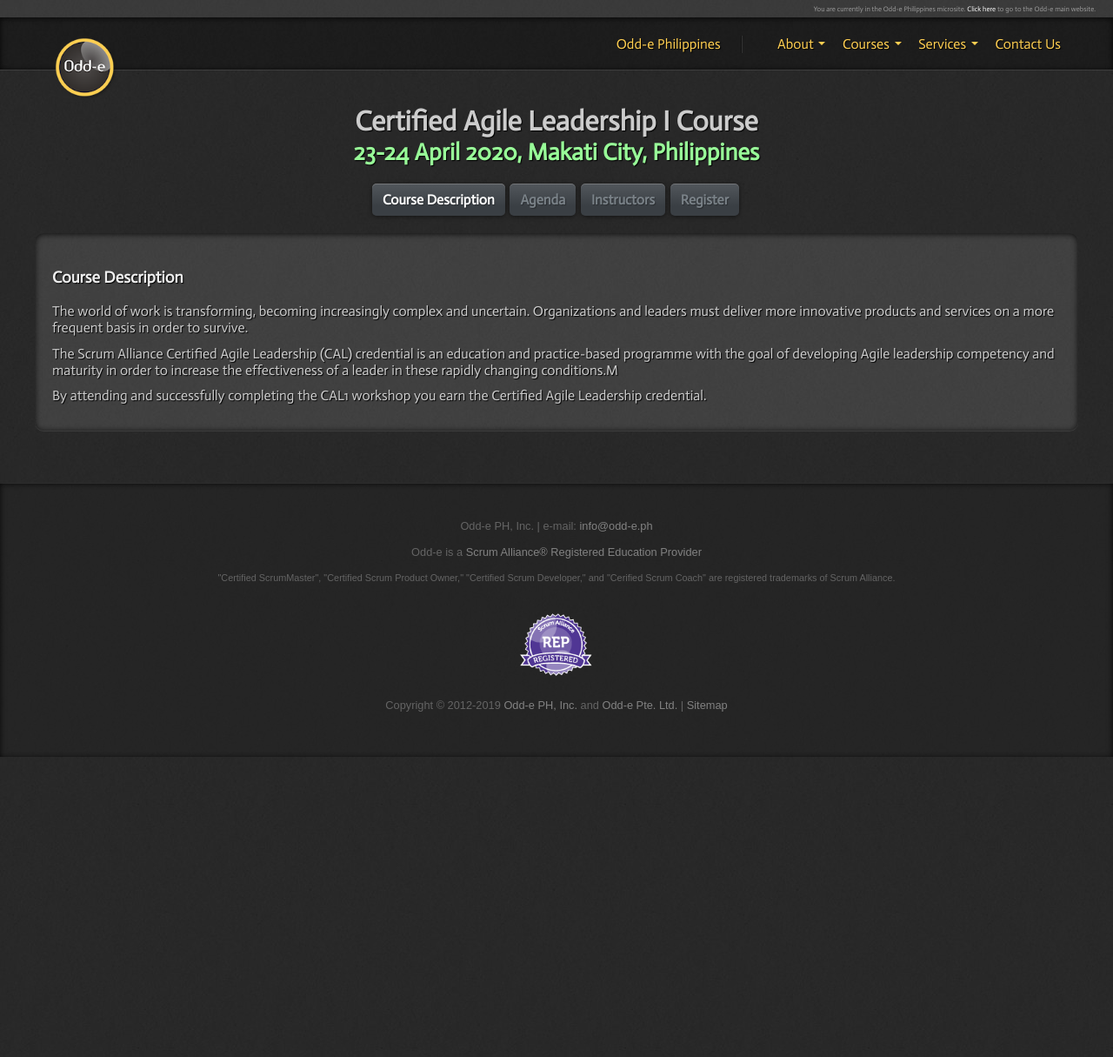
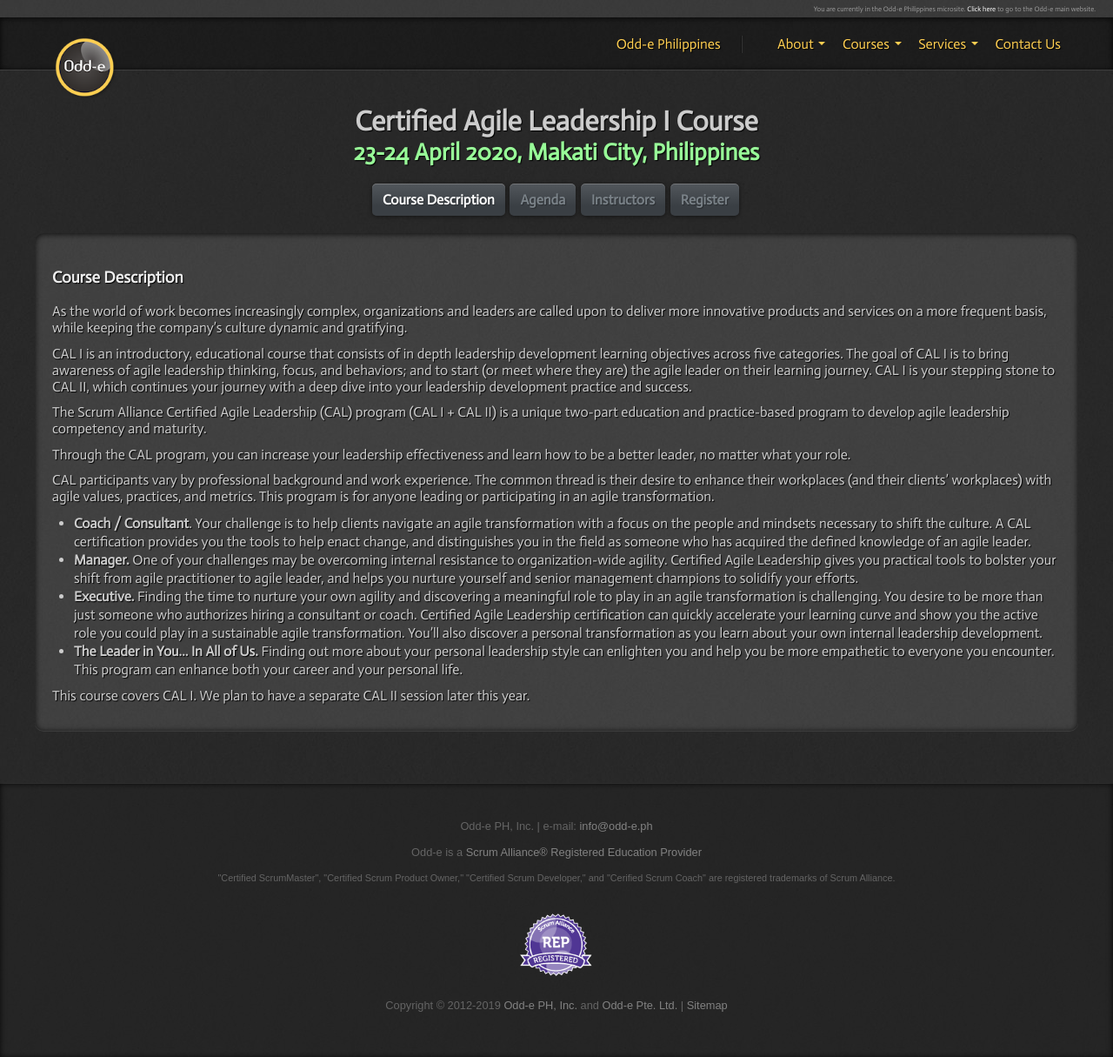
Before and after one commit to nerds-odd-e/odd-e.ph, a Jekyll site: the page built from _posts/2020-04-23-certified-agile-leadership-i.html, in a window 1280 px wide. Shown: the whole page at 87% size. Built offline with Jekyll 4.4.1, drawn with Linux system fonts in a browser that asks for light colours; before the commit the page ends 900 px from its top, so only the background shows below that.

Commit message:
More details on CAL I

```diff
--- a/_posts/2020-04-23-certified-agile-leadership-i.html
+++ b/_posts/2020-04-23-certified-agile-leadership-i.html
@@ -31,11 +31,24 @@
 <div class="about tab-content">
   <div class="tab-pane active" id="tab1">
     <h3>Course Description</h3>
-    <p>The world of work is transforming, becoming increasingly complex and uncertain. Organizations and leaders must deliver more innovative products and services on a more frequent basis in order to survive.</p.>
+    <p>As the world of work becomes increasingly complex, organizations and leaders are called upon to deliver more innovative products and services on a more frequent basis, while keeping the company’s culture dynamic and gratifying.</p>
 
-    <p>The Scrum Alliance Certified Agile Leadership (CAL) credential is an education and practice-based programme with the goal of developing Agile leadership competency and maturity in order to increase the effectiveness of a leader in these rapidly changing conditions.M</p>
+    <p>CAL I is an introductory, educational course that consists of in depth leadership development learning objectives across five categories. The goal of CAL I is to bring awareness of agile leadership thinking, focus, and behaviors; and to start (or meet where they are) the agile leader on their learning journey. CAL I is your stepping stone to CAL II, which continues your journey with a deep dive into your leadership development practice and success.</p>
 
-    <p>By attending and successfully completing the CAL1 workshop you earn the Certified Agile Leadership credential.</p>
+    <p>The Scrum Alliance Certified Agile Leadership (CAL) program (CAL I + CAL II) is a unique two-part education and practice-based program to develop agile leadership competency and maturity.</p>
+
+    <p>Through the CAL program, you can increase your leadership effectiveness and learn how to be a better leader, no matter what your role.</p>
+
+    <p>CAL participants vary by professional background and work experience. The common thread is their desire to enhance their workplaces (and their clients’ workplaces) with agile values, practices, and metrics. This program is for anyone leading or participating in an agile transformation.</p>
+
+    <ul>
+      <li><strong>Coach / Consultant</strong>. Your challenge is to help clients navigate an agile transformation with a focus on the people and mindsets necessary to shift the culture. A CAL certification provides you the tools to help enact change, and distinguishes you in the field as someone who has acquired the defined knowledge of an agile leader.</li>
+      <li><strong>Manager.</strong> One of your challenges may be overcoming internal resistance to organization-wide agility. Certified Agile Leadership gives you practical tools to bolster your shift from agile practitioner to agile leader, and helps you nurture yourself and senior management champions to solidify your efforts.</li>
+      <li><strong>Executive.</strong> Finding the time to nurture your own agility and discovering a meaningful role to play in an agile transformation is challenging. You desire to be more than just someone who authorizes hiring a consultant or coach. Certified Agile Leadership certification can quickly accelerate your learning curve and show you the active role you could play in a sustainable agile transformation. You’ll also discover a personal transformation as you learn about your own internal leadership development.</li>
+      <li><strong>The Leader in You… In All of Us.</strong> Finding out more about your personal leadership style can enlighten you and help you be more empathetic to everyone you encounter. This program can enhance both your career and your personal life.</li>
+    </ul>
+
+    <p>This course covers CAL I.  We plan to have a separate CAL II session later this year.</p>
   </div>
   <div class="tab-pane" id="tab2">
     <ul>
```
